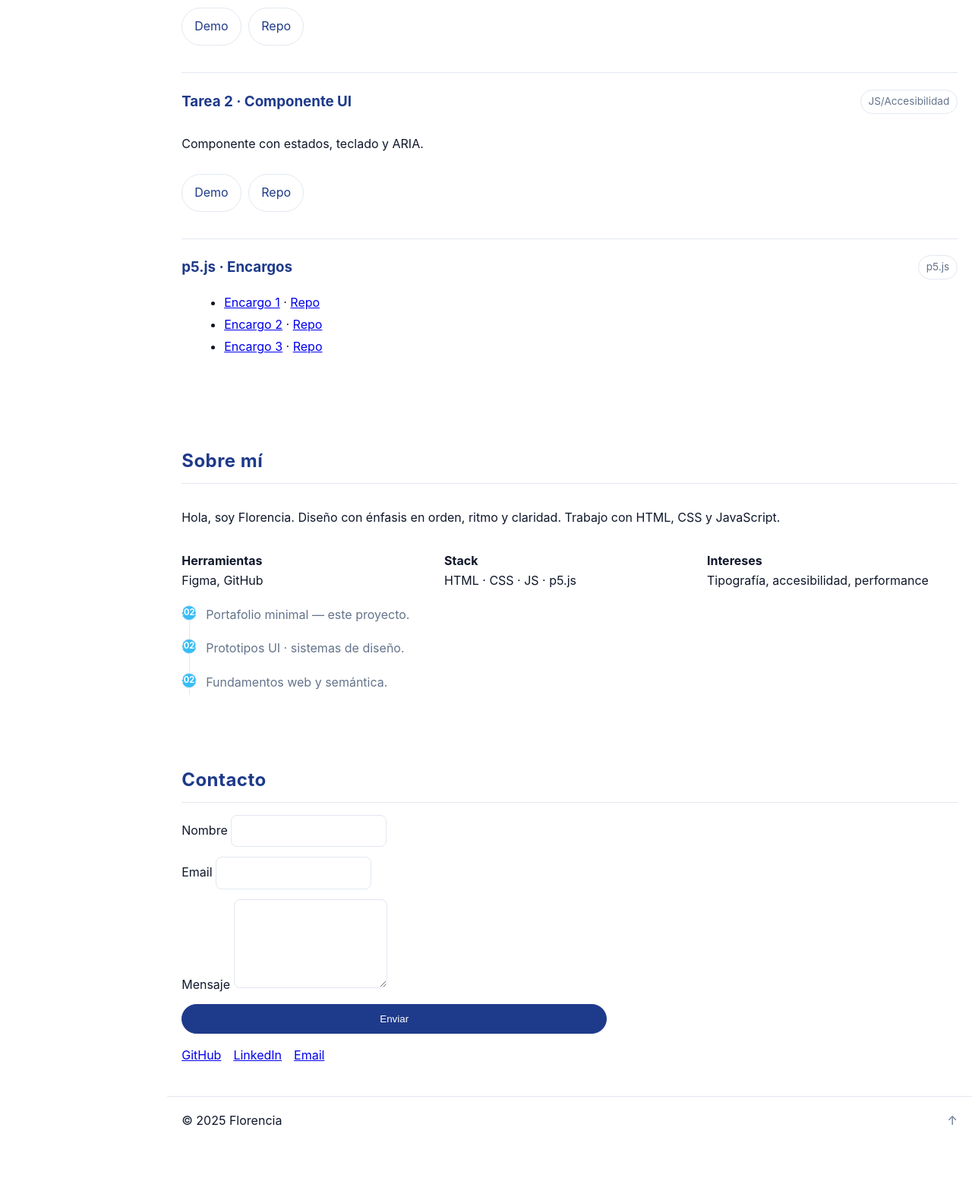
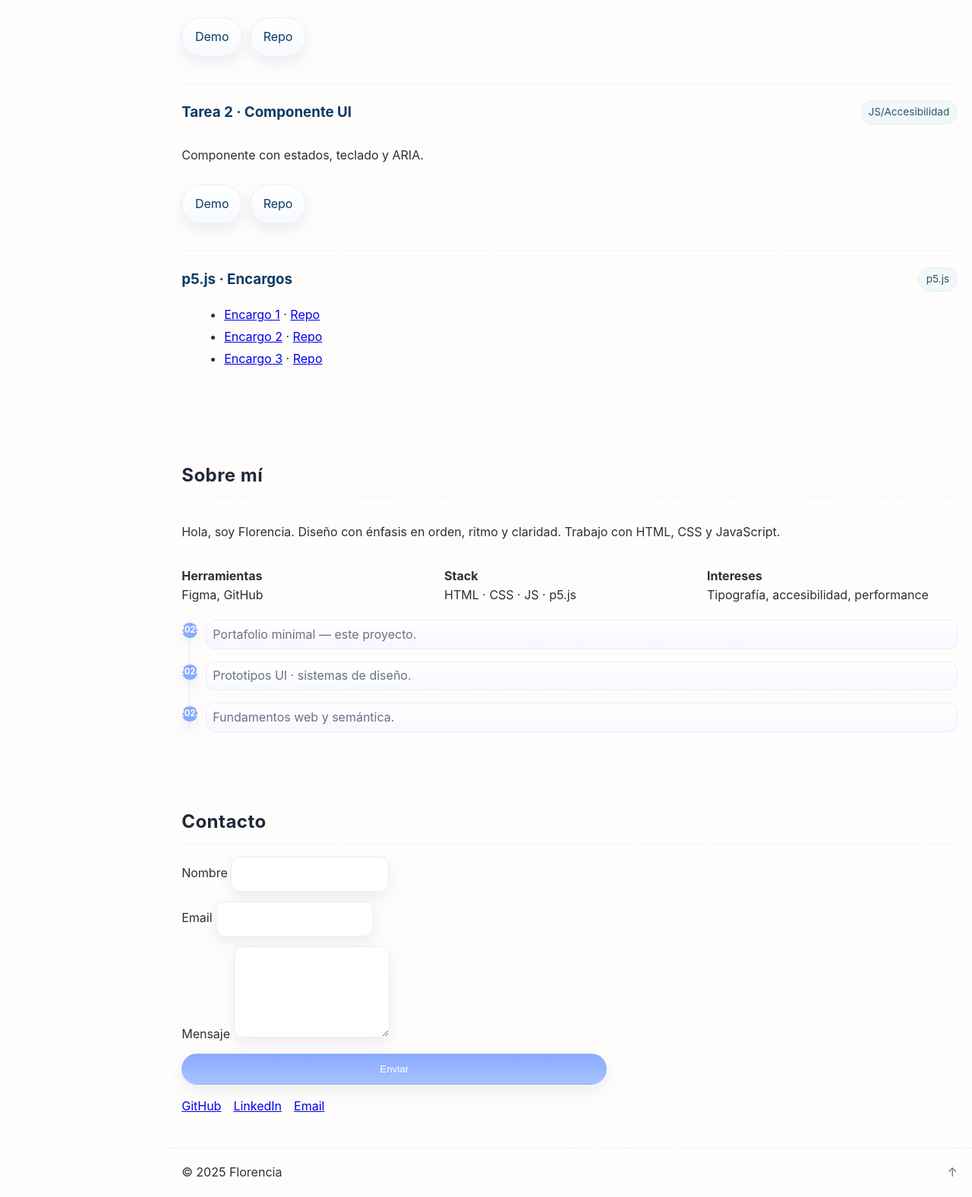
Before and after one commit to floozores/Florencia-Ozores-IE-2025, a plain HTML site: page index.html in a window 1280 px wide. Shown: the part 1132-2708 px from the top of the page at 76% size. Before the commit the page ends 2639 px from the top, so only its background shows below. Drawn offline with Linux system fonts and the light colour scheme.

Commit message:
style: paleta pastel y ajustes UI

```diff
--- a/assets/css/styles.css
+++ b/assets/css/styles.css
@@ -1,119 +1,193 @@
+/* ====== PALETA PASTEL ====== */
 :root{
-  --bg:#ffffff;
-  --paper:#f7f9fb;
-  --text:#0f172a;
-  --muted:#64748b;
-  --line:#e2e8f0;
-  --brand:#1e3a8a;      /* Azul petróleo */
-  --accent:#38bdf8;     /* Celeste */
-  --radius:12px;
+  /* Base */
+  --bg:#fffdfc;          /* blanco cálido */
+  --paper:#f6f8ff;       /* periwinkle MUY suave */
+  --text:#263238;        /* azul grisáceo legible */
+  --muted:#6b7280;       /* gris azulado */
+  --line:#e9edf7;        /* borde suave */
+
+  /* Marca */
+  --brand:#88aaff;       /* azul pastel principal */
+  --accent:#9ee6d8;      /* menta pastel (acento) */
+
+  /* Detalles UI */
+  --radius:14px;
+  --shadow: 0 8px 20px rgba(24,39,75,.08);
+  --shadow-hover: 0 12px 26px rgba(24,39,75,.12);
 }
 
+/* Modo oscuro pastel */
 @media (prefers-color-scheme: dark){
   :root{
-    --bg:#0b1120;
-    --paper:#0f172a;
-    --text:#e2e8f0;
-    --muted:#94a3b8;
-    --line:#1e293b;
-    --brand:#3b82f6;
-    --accent:#38bdf8;
+    --bg:#0f172a;
+    --paper:#121a33;
+    --text:#e6eaf3;
+    --muted:#b8c1d1;
+    --line:#1e2a47;
+    --brand:#9bb8ff;     /* un poco más brillante en dark */
+    --accent:#88e6d6;
+    --shadow: 0 8px 20px rgba(0,0,0,.35);
+    --shadow-hover: 0 12px 28px rgba(0,0,0,.45);
   }
 }
 
+/* ====== RESETEO LIGERO ====== */
 *{box-sizing:border-box}
 html{scroll-behavior:smooth}
 body{
   margin:0; background:var(--bg); color:var(--text);
-  font: 16px/1.6 "Inter", system-ui, -apple-system, Segoe UI, Roboto, Arial, sans-serif;
+  font:16px/1.6 "Inter", system-ui, -apple-system, Segoe UI, Roboto, Arial, sans-serif;
 }
 
-/* Layout base */
+/* ====== LAYOUT ====== */
 .page{display:grid; grid-template-columns: 220px 1fr; min-height:100svh}
 @media (max-width: 980px){ .page{ grid-template-columns: 1fr } }
 
-.section{max-width:1100px; margin-inline:auto; padding:2.5rem 1.2rem}
-.section-title{font-weight:700; letter-spacing:.02em; margin:0 0 1rem; border-bottom:1px solid var(--line); padding-bottom:.6rem; color:var(--brand)}
+.section{max-width:1100px; margin-inline:auto; padding:2.6rem 1.2rem}
+.section-title{
+  font-weight:700; letter-spacing:.02em; margin:0 0 1rem;
+  padding-bottom:.6rem; color:#1f2937;
+  border-bottom:1px dashed var(--line);
+}
 
-/* Topbar móvil */
-.topbar{display:none; position:sticky; top:0; z-index:10; align-items:center; justify-content:space-between; padding:.8rem 1rem; border-bottom:1px solid var(--line); background:rgba(255,255,255,.85); backdrop-filter:blur(8px)}
-@media (prefers-color-scheme: dark){ .topbar{ background:rgba(15,23,42,.7) } }
-.logo{font-weight:800; letter-spacing:.18em; text-decoration:none; color:var(--brand)}
-.nav-mobile{display:flex; gap:.6rem; align-items:center}
-.nav-mobile a{color:var(--text); text-decoration:none; opacity:.85}
-.nav-mobile a[aria-current="page"]{text-decoration:underline; color:var(--brand)}
-.nav-mobile a:hover{opacity:1; color:var(--accent)}
-.theme{border:1px solid var(--line); background:transparent; padding:.35rem .6rem; border-radius:999px; cursor:pointer}
+/* ====== TOPBAR (MÓVIL) ====== */
+.topbar{
+  display:none; position:sticky; top:0; z-index:10;
+  align-items:center; justify-content:space-between;
+  padding:.8rem 1rem; border-bottom:1px solid var(--line);
+  background:rgba(255,255,255,.75); backdrop-filter: blur(8px) saturate(1.1);
+}
+@media (prefers-color-scheme: dark){ .topbar{ background: rgba(15,23,42,.7) } }
+.logo{font-weight:800; letter-spacing:.18em; text-decoration:none; color:#1f2a44}
+.nav-mobile{display:flex; gap:.7rem; align-items:center}
+.nav-mobile a{color:var(--text); text-decoration:none; opacity:.85; padding:.35rem .4rem; border-radius:8px}
+.nav-mobile a[aria-current="page"]{background:var(--paper); color:#1f2a44; border:1px solid var(--line)}
+.nav-mobile a:hover{opacity:1; color:#0b3b63; background:rgba(136,170,255,.12)}
+.theme{border:1px solid var(--line); background:linear-gradient(180deg,#fff, #f7fbff); padding:.35rem .6rem; border-radius:999px; cursor:pointer}
 @media (max-width:980px){ .topbar{ display:flex } }
 
-/* Sidenav */
-.sidenav{position:sticky; top:0; align-self:start; height:100svh; padding:2rem 1rem; border-right:1px solid var(--line); background:var(--bg)}
-.sn-link{display:block; color:var(--text); text-decoration:none; opacity:.85; padding:.35rem 0}
-.sn-link[aria-current="page"]{ color:var(--brand); text-decoration:underline }
-.sn-link:hover{ opacity:1; color:var(--accent) }
+/* ====== SIDENAV (DESKTOP) ====== */
+.sidenav{
+  position:sticky; top:0; align-self:start; height:100svh;
+  padding:2rem 1rem; border-right:1px solid var(--line);
+  background:linear-gradient(180deg, #ffffff 0%, #f8fbff 100%);
+}
+.sn-link{
+  display:block; color:#2a3d59; text-decoration:none; opacity:.85;
+  padding:.45rem .2rem; border-radius:8px; transition:.2s ease;
+}
+.sn-link[aria-current="page"]{
+  background:rgba(136,170,255,.18); color:#0b3b63;
+  outline:1px solid rgba(136,170,255,.35);
+}
+.sn-link:hover{ opacity:1; transform:translateX(2px) }
 @media (max-width:980px){ .sidenav{ display:none } }
 
-/* Contenido */
+/* ====== CONTENIDO ====== */
 .content{display:block}
 
-/* Hero */
-.hero{padding-top:2.5rem}
-.hero h1{font-size:clamp(2rem, 1.2rem + 2.2vw, 3rem); margin:0 0 .6rem; color:var(--brand)}
+/* ====== HERO ====== */
+.hero{padding-top:2.6rem}
+.hero h1{
+  font-size:clamp(2rem, 1.2rem + 2.2vw, 3rem); margin:0 0 .6rem;
+  color:#0b3b63; font-weight:800; letter-spacing:.01em;
+}
 .thin{font-weight:300}
 .lead{color:var(--muted); max-width:65ch}
 .facts{list-style:none; padding:0; margin:1rem 0 0; color:var(--muted)}
 .facts li{padding:.2rem 0}
 
-/* Grid trabajos */
+/* ====== GRID TRABAJOS ====== */
 .grid{display:grid; gap:1.2rem}
 .grid-3{grid-template-columns: repeat(3, 1fr)}
 @media (max-width: 900px){ .grid-3{grid-template-columns:1fr 1fr} }
 @media (max-width: 580px){ .grid-3{grid-template-columns:1fr} }
-.frame{aspect-ratio: 4/3; background:var(--paper); border:1px solid var(--line); border-radius:var(--radius); overflow:hidden}
-.frame img{width:100%; height:100%; object-fit:cover; display:block; transition: transform .3s ease}
+
+.frame{
+  aspect-ratio: 4/3; background:var(--paper);
+  border:1px solid var(--line); border-radius:18px; overflow:hidden;
+  box-shadow: var(--shadow);
+}
+.frame img{width:100%; height:100%; object-fit:cover; display:block; transition: transform .35s ease}
 .tile{display:block; color:inherit; text-decoration:none}
-.tile:hover .frame img{transform: scale(1.03)}
-.tile-meta{display:grid; gap:.25rem; padding:.35rem .1rem}
-.kicker{font-size:.8rem; letter-spacing:.12em; color:var(--muted); text-transform:uppercase}
+.tile:hover .frame img{transform: scale(1.04)}
+.tile:hover .frame{ box-shadow: var(--shadow-hover) }
+.tile-meta{display:grid; gap:.25rem; padding:.5rem .2rem}
+.kicker{font-size:.8rem; letter-spacing:.12em; color:#5f708c; text-transform:uppercase}
 
-/* Tareas */
+/* ====== TAREAS ====== */
 .muted{ color:var(--muted) }
-.task{border-top:1px solid var(--line); padding:1.2rem 0}
+.task{
+  border-top:1px dashed var(--line); padding:1.2rem 0;
+}
 .task-hd{display:flex; align-items:center; justify-content:space-between; gap:1rem}
-.task h3{margin:.2rem 0; color:var(--brand)}
-.tag{font-size:.85rem; padding:.25rem .6rem; border:1px solid var(--line); border-radius:999px; color:var(--muted)}
+.task h3{margin:.2rem 0; color:#0b3b63}
+.tag{
+  font-size:.85rem; padding:.25rem .6rem; border:1px solid var(--line);
+  border-radius:999px; color:#3a4d6b; background:rgba(158,230,216,.16)
+}
 .task-body{display:grid; gap:.6rem; padding:.6rem 0 1rem}
 .task-links{display:flex; gap:.6rem; flex-wrap:wrap}
 .task-list{margin:.2rem 0 0 1rem}
 .task-list li{margin:.2rem 0}
 
-/* Sobre */
+/* ====== SOBRE ====== */
 .about{display:grid; gap:1rem}
-.cols{display:grid; grid-template-columns:repeat(3,1fr); gap:1rem; list-style:none; padding:0; margin:0}
+.cols{
+  display:grid; grid-template-columns:repeat(3,1fr); gap:1rem;
+  list-style:none; padding:0; margin:0
+}
 @media (max-width:800px){ .cols{grid-template-columns:1fr 1fr} }
 @media (max-width:520px){ .cols{grid-template-columns:1fr} }
 
-/* Timeline */
-.timeline{list-style:none; padding:0; margin:1rem 0 0; position:relative}
+/* Timeline pastel */
+.timeline{list-style:none; padding:0; margin:1.2rem 0 0; position:relative}
 .timeline::before{content:""; position:absolute; left:10px; top:0; bottom:0; width:1px; background:var(--line)}
-.timeline li{position:relative; padding-left:2rem; margin:.8rem 0}
-.timeline .time{position:absolute; left:0; top:.2rem; width:20px; height:20px; border:1px solid var(--line); border-radius:50%; background:var(--accent); color:#fff; display:flex; align-items:center; justify-content:center; font-size:.7rem; font-weight:700}
-.timeline .content{padding:.2rem 0; color:var(--muted)}
+.timeline li{position:relative; padding-left:2rem; margin:1rem 0}
+.timeline .time{
+  position:absolute; left:0; top:.2rem; width:22px; height:22px;
+  border:1px solid var(--line); border-radius:50%; background:var(--brand); color:#fff;
+  display:flex; align-items:center; justify-content:center; font-size:.7rem; font-weight:700;
+  box-shadow: var(--shadow);
+}
+.timeline .content{
+  padding:.35rem .5rem; color:var(--muted);
+  background:linear-gradient(180deg, #ffffff, var(--paper));
+  border:1px solid var(--line); border-radius:12px;
+}
 
-/* Contacto */
+/* ====== CONTACTO ====== */
 .contact{display:grid; gap:.8rem; max-width:560px}
-.contact input, .contact textarea{border:1px solid var(--line); border-radius:8px; padding:.8rem; background:transparent; color:inherit}
-.contact input:focus, .contact textarea:focus{outline:none; box-shadow:0 0 0 3px rgba(56,189,248,.25)}
+.contact input, .contact textarea{
+  border:1px solid var(--line); border-radius:12px; padding:.9rem; background:#fff; color:inherit;
+  box-shadow: var(--shadow);
+}
+@media (prefers-color-scheme: dark){ .contact input, .contact textarea{ background:#0f172a } }
+.contact input:focus, .contact textarea:focus{
+  outline:none; box-shadow:0 0 0 4px rgba(136,170,255,.25)
+}
 .links-inline{display:flex; gap:1rem; margin-top:1rem}
 
-/* Botones */
-.btn{display:inline-block; padding:.7rem 1rem; border-radius:999px; text-decoration:none; border:1px solid var(--line); transition:all .2s ease}
-.btn.primary{background:var(--brand); color:#fff; border-color:var(--brand)}
-.btn.primary:hover{background:var(--accent); border-color:var(--accent)}
-.btn.ghost{background:transparent; color:var(--brand)}
-.btn.ghost:hover{color:var(--accent)}
+/* ====== BOTONES ====== */
+.btn{
+  display:inline-block; padding:.75rem 1.05rem; border-radius:999px;
+  text-decoration:none; border:1px solid var(--line); transition: all .2s ease;
+  background: linear-gradient(180deg, #ffffff, #f3f7ff);
+  box-shadow: var(--shadow);
+}
+.btn.primary{
+  background: linear-gradient(180deg, var(--brand), #a9c2ff);
+  color:#fff; border-color: transparent;
+}
+.btn.primary:hover{ transform: translateY(-2px); box-shadow: var(--shadow-hover) }
+.btn.ghost{ background: linear-gradient(180deg, #ffffff, #f6f9ff); color:#0b3b63 }
+.btn.ghost:hover{ color:#063a53; transform: translateY(-1px) }
 .btn.small{padding:.45rem .8rem}
 
-/* Footer */
-.footer{padding:1.2rem; border-top:1px solid var(--line); display:flex; justify-content:space-between; align-items:center}
-.top{text-decoration:none; color:var(--muted)}
+/* ====== FOOTER ====== */
+.footer{
+  padding:1.2rem; border-top:1px dashed var(--line);
+  display:flex; justify-content:space-between; align-items:center
+}
+.top{text-decoration:none; color:#5f708c}
```
